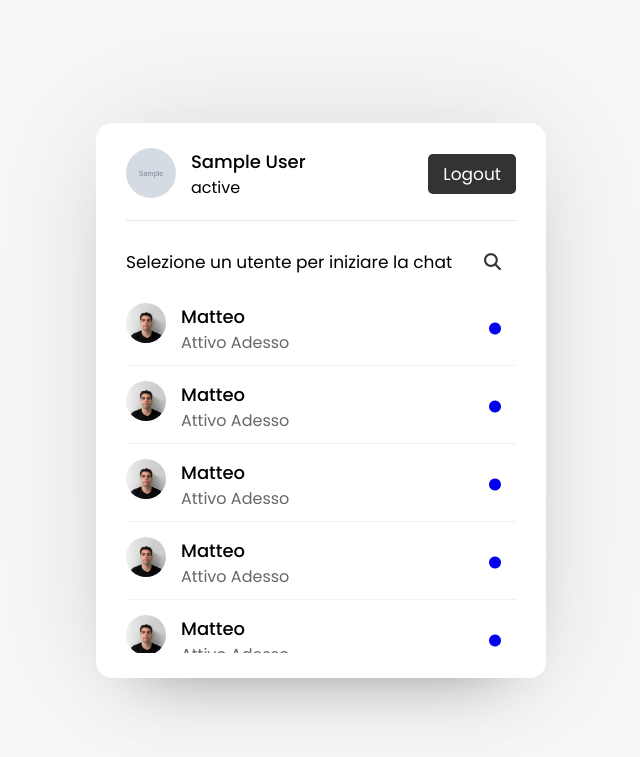
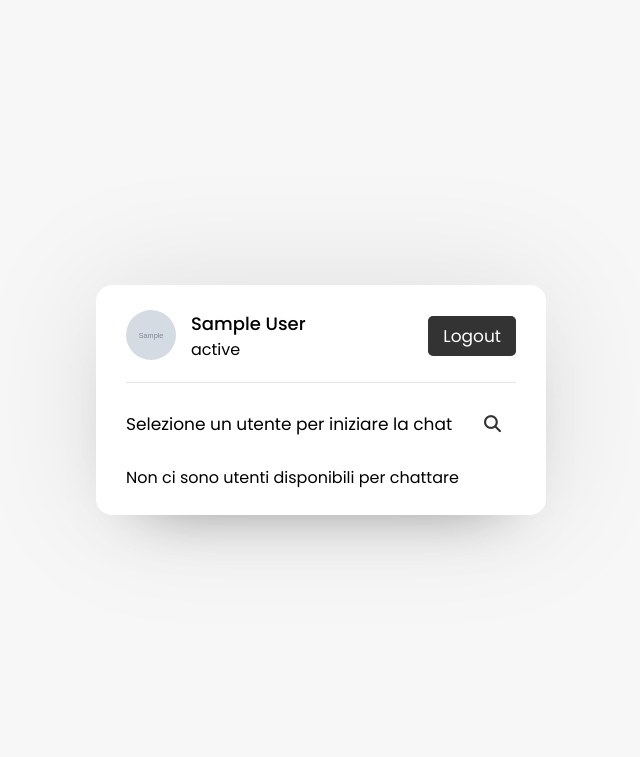
Before and after one commit to matteopoliti/php-chat-application, a PHP site: page /users.php in a window 1280 px wide. Shown: the top 757 px of the page, without its empty margins (319-959 px from the left). Run offline with PHP 8.4, Linux system fonts and the light colour scheme; the visitor is signed in with stand-in values (Sample User, id 1); tables that the repository leaves empty or names only in its code hold one stand-in row (values such as "Sample post"); grey boxes marked "Sample" are stand-in pictures.

Commit message:
Fix: made users list and searchbar dynamic

```diff
--- a/javascript/users.js
+++ b/javascript/users.js
@@ -1,8 +1,50 @@
 const searchBar = document.querySelector(".users .search input"),
-searchBtn = document.querySelector(".users .search button");
+searchBtn = document.querySelector(".users .search button"),
+usersList = document.querySelector(".users .users-list");
+
 
 searchBtn.addEventListener("click", ()=>{
     searchBar.classList.toggle("active");
     searchBar.focus();
     searchBtn.classList.toggle("active")
+    searchBar.value = "";
 })
+
+searchBar.addEventListener("keyup", ()=>{
+    let searchTerm = searchBar.value;
+    //Ajax
+    if(searchTerm != ""){ // aggiungo una classe active per far partire la chiamata solo quando non c'è la classe
+        searchBar.classList.add("active")
+    }else{
+        searchBar.classList.remove("active")
+    }
+    let xhr = new XMLHttpRequest();
+    xhr.open("POST", "php/search.php", true);
+    xhr.onload = ()=>{
+        if(xhr.readyState === XMLHttpRequest.DONE){
+            if(xhr.status === 200){
+                let data = xhr.response;
+                usersList.innerHTML = data;
+            }
+        }
+    }
+    xhr.setRequestHeader("Content-type", "application/x-www-form-urlencoded");
+    xhr.send("searchTerm=" + searchTerm);
+})
+
+setInterval(()=>{
+    //Ajax
+    let xhr = new XMLHttpRequest();
+    xhr.open("GET", "php/users.php", true);
+    xhr.onload = ()=>{
+        if(xhr.readyState === XMLHttpRequest.DONE){
+            if(xhr.status === 200){
+                let data = xhr.response;
+                if(!searchBar.classList.contains("active")){ //se active non c'è in searchbar allora aggiungiamo questi dati
+                    usersList.innerHTML = data;
+                }
+            }
+        }
+    }
+    xhr.send();
+}, 500) //funzione vhe viene chiamata ogni 500ms
--- /dev/null
+++ b/php/users.php
@@ -0,0 +1,12 @@
+<?php
+session_start();
+include_once "config.php";
+$sql = mysqli_query($conn, "SELECT * FROM users");
+$output = "";
+if (mysqli_num_rows($sql) == 1) {
+    $output .= "Non ci sono utenti disponibili per chattare";
+} elseif (mysqli_num_rows($sql) > 0) {
+    include "data.php";
+}
+
+echo $output;
--- a/users.php
+++ b/users.php
@@ -45,66 +45,7 @@ if (!isset($_SESSION['unique_id'])) {
                 <button><i class="fas fa-search"></i></button>
             </div>
             <div class="users-list">
-                <a href="#">
-                    <div class="content">
-                        <img src="./assets/Pro-pic.jpg" alt="">
-                        <div class="details">
-                            <span>Matteo</span>
-                            <p>Attivo Adesso</p>
-                        </div>
-                    </div>
-                    <div class="status-dot"><i class="fas fa-circle"></i></div>
-                </a>
-                <a href="#">
-                    <div class="content">
-                        <img src="./assets/Pro-pic.jpg" alt="">
-                        <div class="details">
-                            <span>Matteo</span>
-                            <p>Attivo Adesso</p>
-                        </div>
-                    </div>
-                    <div class="status-dot"><i class="fas fa-circle"></i></div>
-                </a>
-                <a href="#">
-                    <div class="content">
-                        <img src="./assets/Pro-pic.jpg" alt="">
-                        <div class="details">
-                            <span>Matteo</span>
-                            <p>Attivo Adesso</p>
-                        </div>
-                    </div>
-                    <div class="status-dot"><i class="fas fa-circle"></i></div>
-                </a>
-                <a href="#">
-                    <div class="content">
-                        <img src="./assets/Pro-pic.jpg" alt="">
-                        <div class="details">
-                            <span>Matteo</span>
-                            <p>Attivo Adesso</p>
-                        </div>
-                    </div>
-                    <div class="status-dot"><i class="fas fa-circle"></i></div>
-                </a>
-                <a href="#">
-                    <div class="content">
-                        <img src="./assets/Pro-pic.jpg" alt="">
-                        <div class="details">
-                            <span>Matteo</span>
-                            <p>Attivo Adesso</p>
-                        </div>
-                    </div>
-                    <div class="status-dot"><i class="fas fa-circle"></i></div>
-                </a>
-                <a href="#">
-                    <div class="content">
-                        <img src="./assets/Pro-pic.jpg" alt="">
-                        <div class="details">
-                            <span>Matteo</span>
-                            <p>Attivo Adesso</p>
-                        </div>
-                    </div>
-                    <div class="status-dot"><i class="fas fa-circle"></i></div>
-                </a>
+
             </div>
         </section>
     </div>
```
Also changed, not shown: php/data.php (added, +13 -0 lines), php/search.php (added, +11 -0 lines).
